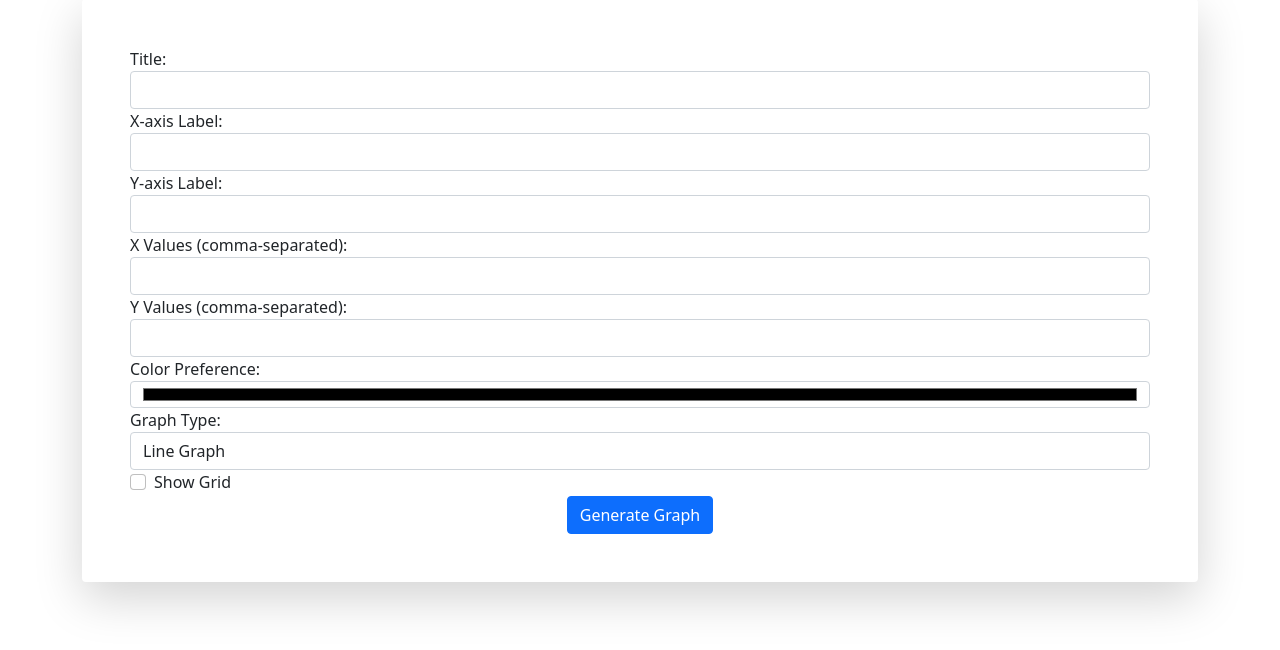
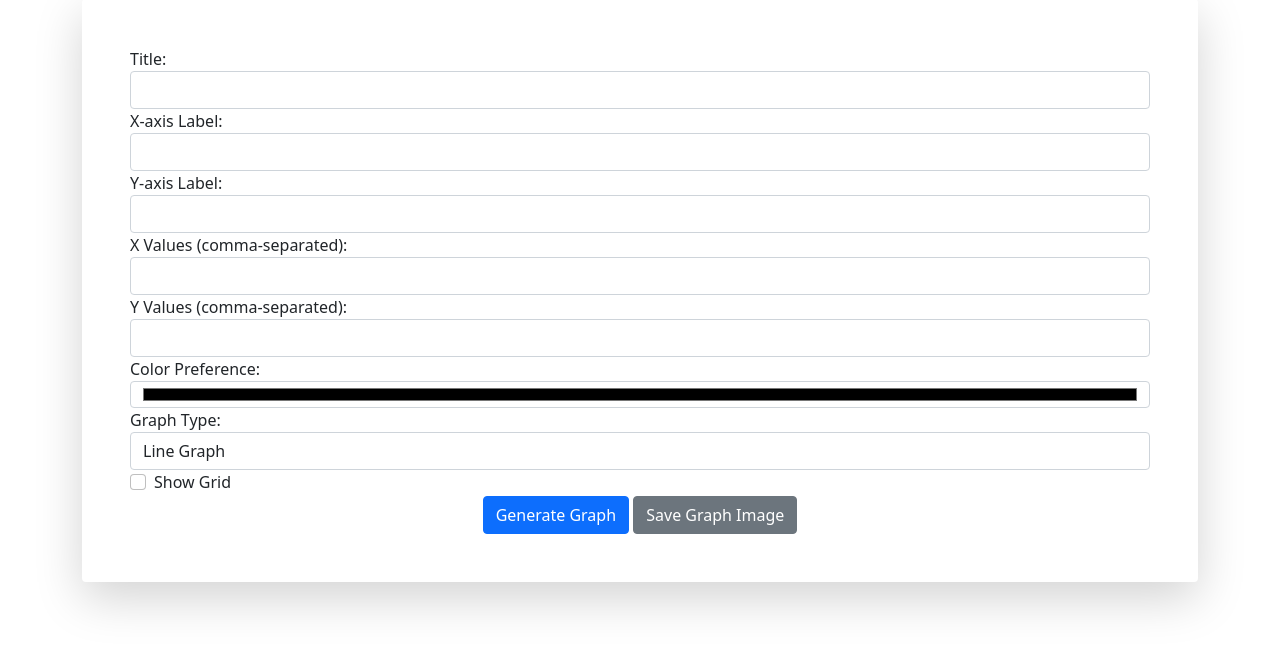
Before and after one commit to rohi9337/Graph_generator, a Django app: page / in a window 1280 px wide. Shown: the part 121-771 px from the top of the page. Run offline with Django 4.2, Linux system fonts and the light colour scheme.

Commit message:
modified the Django views so that the graph is not saved to the database but is generated and displayed to the user as an image

```diff
--- a/graph/templates/graph_form.html
+++ b/graph/templates/graph_form.html
@@ -23,7 +23,7 @@
 <body>
   <div class="container my-5">
     <h1 class="text-center mb-4">Generate a Graph</h1>
-    <form method="post" class="shadow-lg p-5 rounded">
+    <form method="post" action="{% url 'graph:graph_form' %}" class="shadow-lg p-5 rounded">
       {% csrf_token %}
       <div class="form-group">
         <label for="title">Title:</label>
@@ -68,6 +68,7 @@
       </div>
       <div class="text-center">
         <button type="submit" class="btn btn-primary">Generate Graph</button>
+        <button type="submit" class="btn btn-secondary" formaction="{% url 'graph:save_graph' %}">Save Graph Image</button>
       </div>
     </form>
   </div>
--- a/graph/templates/graph_view.html
+++ b/graph/templates/graph_view.html
@@ -54,7 +54,6 @@
     </div>
     <div class="actions">
       <a href="{% url 'graph:graph_form' %}">Edit Preferences</a>
-      <a href="{% url 'graph:save_graph' graph_data.pk %}">Save Graph</a>
     </div>
   </div>
 </body>
--- a/graph/urls.py
+++ b/graph/urls.py
@@ -5,6 +5,5 @@ from . import views
 app_name = 'graph'
 urlpatterns = [
     path('', views.graph_form, name='graph_form'),
-    path('view/<int:pk>/', views.graph_view, name='graph_view'),
-    path('save/<int:pk>/', views.save_graph, name='save_graph'),
+    path('save/', views.save_graph, name='save_graph'),
 ]
--- a/graph/views.py
+++ b/graph/views.py
@@ -2,10 +2,9 @@ import io
 import base64
 import matplotlib.pyplot as plt
 import numpy as np
-from django.conf import settings
-from django.shortcuts import render, redirect
+from django.shortcuts import render
+from django.http import HttpResponse
 from .models import GraphData
-from django.http import HttpResponse
 
 
 def graph_form(request):
@@ -19,85 +18,76 @@ def graph_form(request):
         graph_type = request.POST['graph_type']
         grid = 'grid' in request.POST  # Check if the 'grid' checkbox is checked
 
-        graph_data = GraphData(
-            title=title,
-            x_label=x_label,
-            y_label=y_label,
-            x_values=x_values,
-            y_values=y_values,
-            color_preference=color_preference,
-            graph_type=graph_type,
-            grid=grid
-        )
-        graph_data.save()
+        x_values = np.array([float(x) for x in x_values.split(',')])
+        y_values = np.array([float(y) for y in y_values.split(',')])
 
-        return redirect('graph:graph_view', pk=graph_data.pk)
+        font1 = {'family': 'serif', 'color': 'blue', 'size': 20}
+        font2 = {'family': 'serif', 'color': 'darkred', 'size': 15}
+
+        # Create the chart
+        fig, ax = plt.subplots(figsize=(8, 6))
+        if graph_type == 'line':
+            ax.plot(x_values, y_values, color=color_preference)
+        elif graph_type == 'scatter':
+            ax.scatter(x_values, y_values, color=color_preference)
+        elif graph_type == 'bar':
+            ax.bar(x_values, y_values, color=color_preference)
+        elif graph_type == 'histogram':
+            ax.hist(x_values, bins=int(y_values[0]), color=color_preference)
+        ax.set_xlabel(x_label, fontdict=font2)
+        ax.set_ylabel(y_label, fontdict=font2)
+        ax.set_title(title, fontdict=font1)
+        if grid:
+            ax.grid(True)
+
+        # Save the chart to a buffer
+        buffer = io.BytesIO()
+        fig.savefig(buffer, format='png')
+        buffer.seek(0)
+        image_data = buffer.getvalue()
+        buffer.close()
+
+        # Encode the image to base64 for display in the template
+        graph = base64.b64encode(image_data).decode('utf-8')
+
+        context = {'graph': graph, 'title': title,
+                   'x_label': x_label, 'y_label': y_label}
+        return render(request, 'graph_view.html', context)
 
     return render(request, 'graph_form.html')
 
 
-def graph_view(request, pk):
-    graph_data = GraphData.objects.get(pk=pk)
+def save_graph(request):
+    print(request.POST)
+    title = request.POST['title']
+    x_label = request.POST['x_label']
+    y_label = request.POST['y_label']
+    x_values = request.POST['x_values']
+    y_values = request.POST['y_values']
+    color_preference = request.POST['color_preference']
+    graph_type = request.POST['graph_type']
+    grid = 'grid' in request.POST
 
-    x_values = np.array([float(x) for x in graph_data.x_values.split(',')])
-    y_values = np.array([float(y) for y in graph_data.y_values.split(',')])
+    x_values = np.array([float(x) for x in x_values.split(',')])
+    y_values = np.array([float(y) for y in y_values.split(',')])
 
-    font1 = {'family': 'serif', 'color': 'blue', 'size': 20}
-    font2 = {'family': 'serif', 'color': 'darkred', 'size': 15}
-
-    # Create the chart
     fig, ax = plt.subplots(figsize=(8, 6))
-    if graph_data.graph_type == 'line':
-        ax.plot(x_values, y_values, color=graph_data.color_preference)
-    elif graph_data.graph_type == 'scatter':
-        ax.scatter(x_values, y_values, color=graph_data.color_preference)
-    elif graph_data.graph_type == 'bar':
-        ax.bar(x_values, y_values, color=graph_data.color_preference)
-    elif graph_data.graph_type == 'histogram':
-        ax.hist(x_values, bins=int(y_values[0]),
-                color=graph_data.color_preference)
-    ax.set_xlabel(graph_data.x_label, fontdict=font2)
-    ax.set_ylabel(graph_data.y_label, fontdict=font2)
-    ax.set_title(graph_data.title, fontdict=font1)
-    if graph_data.grid:
-        ax.grid(True)
-
-    # Save the chart to a buffer
-    buffer = io.BytesIO()
-    fig.savefig(buffer, format='png')
-    buffer.seek(0)
-    image_data = buffer.getvalue()
-    buffer.close()
-
-    # Encode the image to base64 for display in the template
-    graph = base64.b64encode(image_data).decode('utf-8')
-
-    context = {'graph': graph, 'graph_data': graph_data}
-    return render(request, 'graph_view.html', context)
-
-
-def save_graph(request, pk):
-    graph_data = GraphData.objects.get(pk=pk)
-
-    # Create the chart
-    fig, ax = plt.subplots(figsize=(8, 6))
-    if graph_data.graph_type == 'line':
-        ax.plot(np.array([float(x) for x in graph_data.x_values.split(',')]),
-                np.array([float(y) for y in graph_data.y_values.split(',')]),
-                color=graph_data.color_preference)
-    elif graph_data.graph_type == 'scatter':
-        ax.scatter(np.array([float(x) for x in graph_data.x_values.split(',')]),
-                   np.array([float(y)
-                            for y in graph_data.y_values.split(',')]),
-                   color=graph_data.color_preference)
-    ax.set_xlabel(graph_data.x_label)
-    ax.set_ylabel(graph_data.y_label)
-    ax.set_title(graph_data.title)
-    if graph_data.grid:
+    if graph_type == 'line':
+        ax.plot(x_values, y_values, color=color_preference)
+    elif graph_type == 'scatter':
+        ax.scatter(x_values, y_values, color=color_preference)
+    elif graph_type == 'bar':
+        ax.bar(x_values, y_values, color=color_preference)
+    elif graph_type == 'histogram':
+        ax.hist(x_values, bins=int(y_values[0]), color=color_preference)
+    ax.set_xlabel(x_label)
+    ax.set_ylabel(y_label)
+    ax.set_title(title)
+    if grid:
         ax.grid(True)
 
     # Save the chart to a file
-    file_name = f'graph_{graph_data.pk}.png'
+    file_name = 'generated_graph.png'
     fig.savefig(file_name, format='png')
 
     # Serve the file as a response
```
Also changed, not shown: db.sqlite3, generated_graph.png (added).
